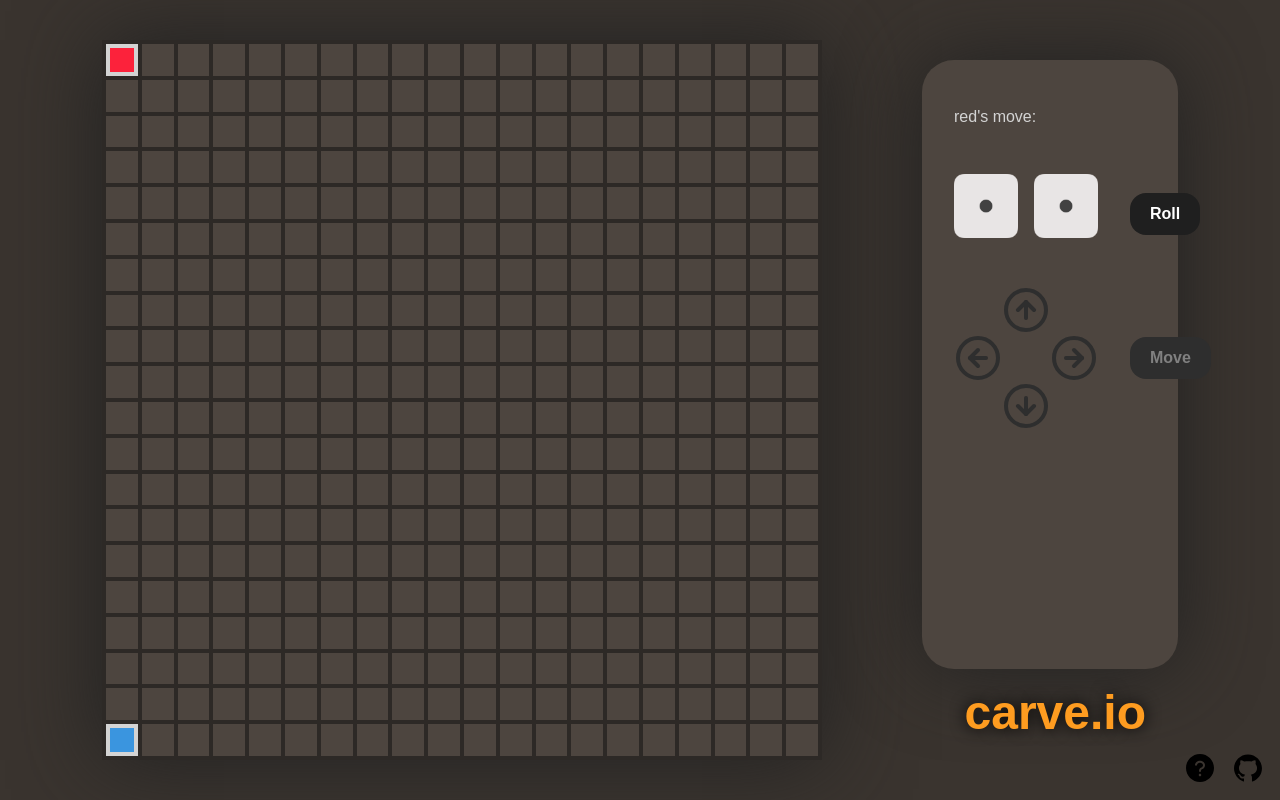
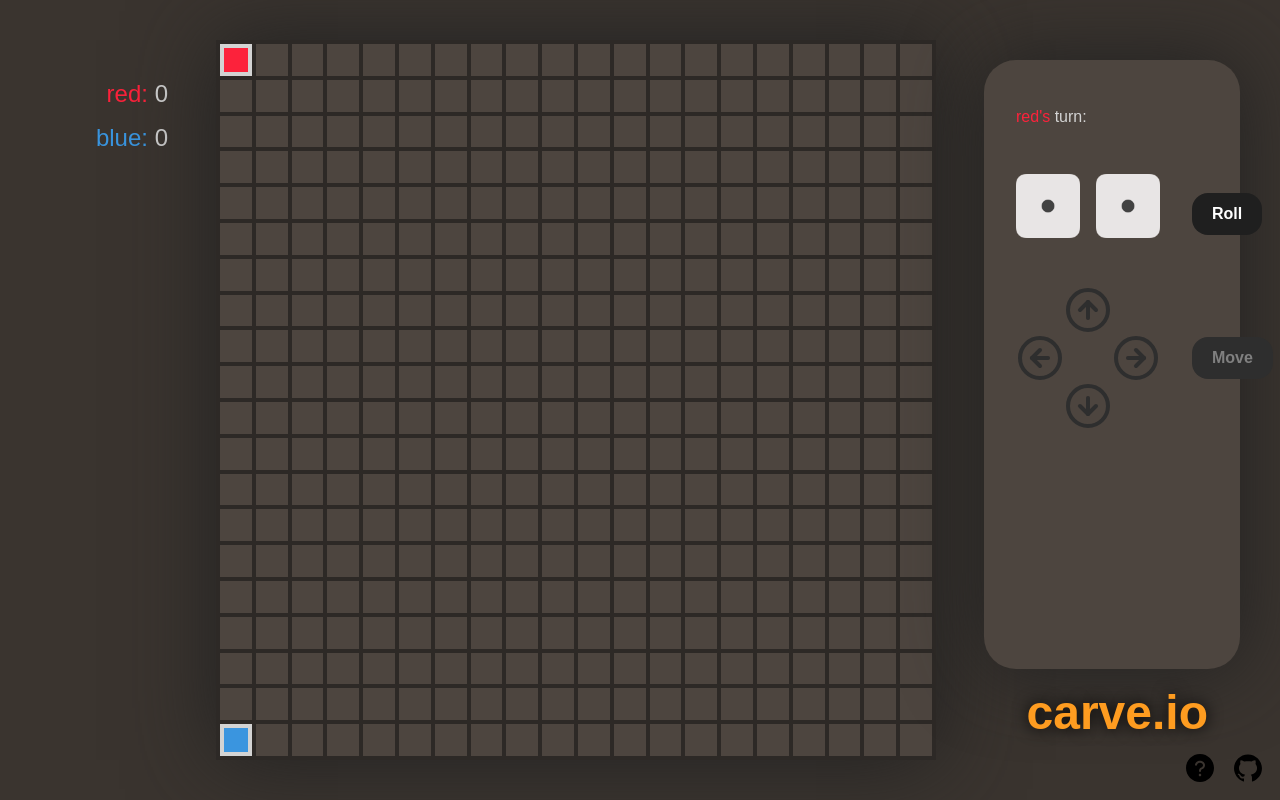
Before and after one commit to codicate/carve-io, a React (Create React App) app: page / in a window 1280 px wide. Both pictures are taken after a click on the button "Start". Built offline with nearby package versions, Linux system fonts and the light colour scheme; a web font is replaced by a local one.

Commit message:
score system

```diff
--- a/src/components/Game.jsx
+++ b/src/components/Game.jsx
@@ -28,7 +28,7 @@ const Game = () => {
 	};
 
 	const spawn = (index, x, y) => {
-		setPlayers((players) => players.concat({ index, x, y }));
+		setPlayers((players) => players.concat({ index, x, y, score: 0 }));
 		setBoard((board) => {
 			let newBoard = _.cloneDeep(board);
 			newBoard[y][x] = {
@@ -62,7 +62,24 @@ const Game = () => {
 		}
 	};
 
-	const recordScore = (newBoard, index) => {};
+	const recordScore = (newBoard) => {
+		let score = 0;
+		for (let i = 0; i < newBoard.length; i++)
+			for (let j = 0; j < newBoard.length; j++)
+				if (
+					newBoard[i][j].state === 'fenced' &&
+					newBoard[i][j].owner === playerIndex
+				)
+					score++;
+
+		setPlayers((players) => {
+			let newPlayers = _.cloneDeep(players);
+			const oldScore = newPlayers.find((p) => p.index === playerIndex).score;
+			if (oldScore < score)
+				newPlayers.find((p) => p.index === playerIndex).score = score;
+			return newPlayers;
+		});
+	};
 
 	const stopMoving = (interval, index, x, y) => {
 		setIsMoving(false);
@@ -99,20 +116,20 @@ const Game = () => {
 							owner: nextTile.owner,
 						};
 
-						updatePlayer(nextTile.owner, board.length - 1, board.length - 1);
+						updatePlayer(nextTile.owner, board.length - 1, board.length - 1, 0);
 						cleanBoard(newBoard, nextTile.owner);
 					}
 
-					if (nextTile.state === 'fenced' && nextTile.owner !== playerIndex)
+					if (nextTile.state === 'fenced' && nextTile.owner !== playerIndex) {
 						cleanBoard(newBoard, nextTile.owner, ['fenced']);
-
-					if (nextTile.owner === playerIndex && nextTile.state === 'fenced')
-						recordScore(newBoard);
+					}
 
 					newBoard[y + py][x + px] = {
 						state: 'occupied',
 						owner: index,
 					};
+
+					recordScore(newBoard);
 
 					x += px;
 					y += py;
@@ -126,6 +143,18 @@ const Game = () => {
 
 	return (
 		<div id={s.main}>
+			<div id={s.score}>
+				{players.map((p) => {
+					return (
+						<div key={p.index}>
+							<span className={s[playerColors[p.index]]}>
+								{playerColors[p.index]}:
+							</span>{' '}
+							{p.score || 0}
+						</div>
+					);
+				})}
+			</div>
 			<Board board={board} />
 			<div id={s.control}>
 				<div id={s.controlContainer}>
@@ -135,7 +164,12 @@ const Game = () => {
 								<p id={s.status}>{playerColors[playerIndex]} is moving...</p>
 							) : (
 								<div id={s.moveControl}>
-									<p id={s.status}>{playerColors[playerIndex]}'s move:</p>
+									<p id={s.status}>
+										<span className={s[playerColors[playerIndex]]}>
+											{playerColors[playerIndex]}'s{' '}
+										</span>
+										turn:
+									</p>
 									<Dice {...{ playerIndex, setSteps }} />
 									<Arrows {...{ playerIndex, move, steps }} />
 								</div>
--- a/src/components/Game.module.scss
+++ b/src/components/Game.module.scss
@@ -14,10 +14,21 @@
 	background-color: #3a342f;
 }
 
+#score {
+	width: 8rem;
+	height: 80vh;
+	display: flex;
+	flex-direction: column;
+	gap: 1rem;
+	align-items: flex-end;
+	margin-right: 3rem;
+	font-size: 1.5rem;
+}
+
 #control {
 	display: flex;
 	flex-direction: column;
-	margin-left: 100px;
+	margin-left: 3rem;
 	height: 85vh;
 }
 
@@ -51,3 +62,19 @@
 		gap: 2rem;
 	}
 }
+
+.red {
+	color: $red;
+}
+
+.blue {
+	color: $blue;
+}
+
+.yellow {
+	color: $yellow;
+}
+
+.green {
+	color: $green;
+}
```
